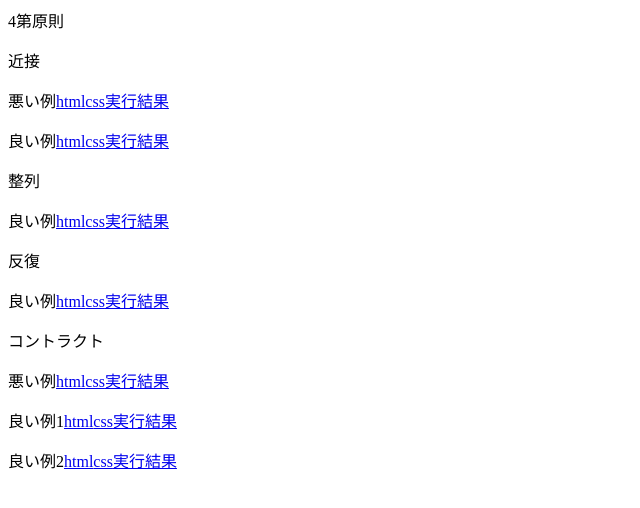
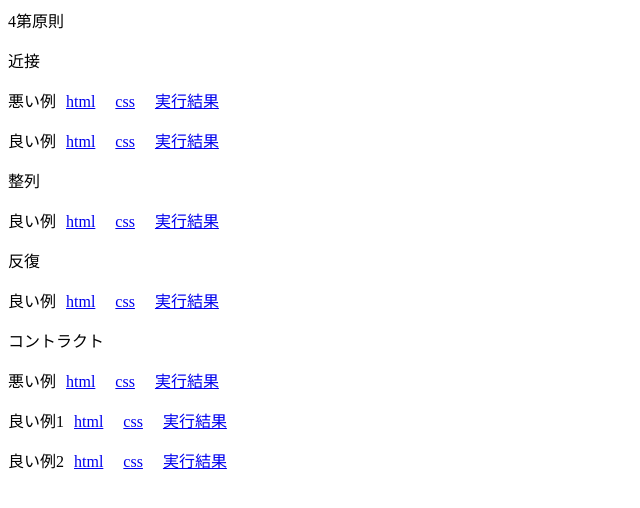
Before and after one commit to yonedamotoki/TheNonDsignersDesignBook, a plain HTML site: page index.html in a window 1280 px wide. Shown: the whole page, without its empty margins (0-640 px from the left). Drawn offline with Linux system fonts and the light colour scheme.

Commit message:
change_margin

```diff
--- a/index.html
+++ b/index.html
@@ -1,5 +1,11 @@
 <html>
-    <head></head>
+    <head>
+        <style>
+            a {
+                margin: 10px;
+            }
+        </style>
+    </head>
     <body>
         <p>4第原則</p>
         <p>近接</p>
```
